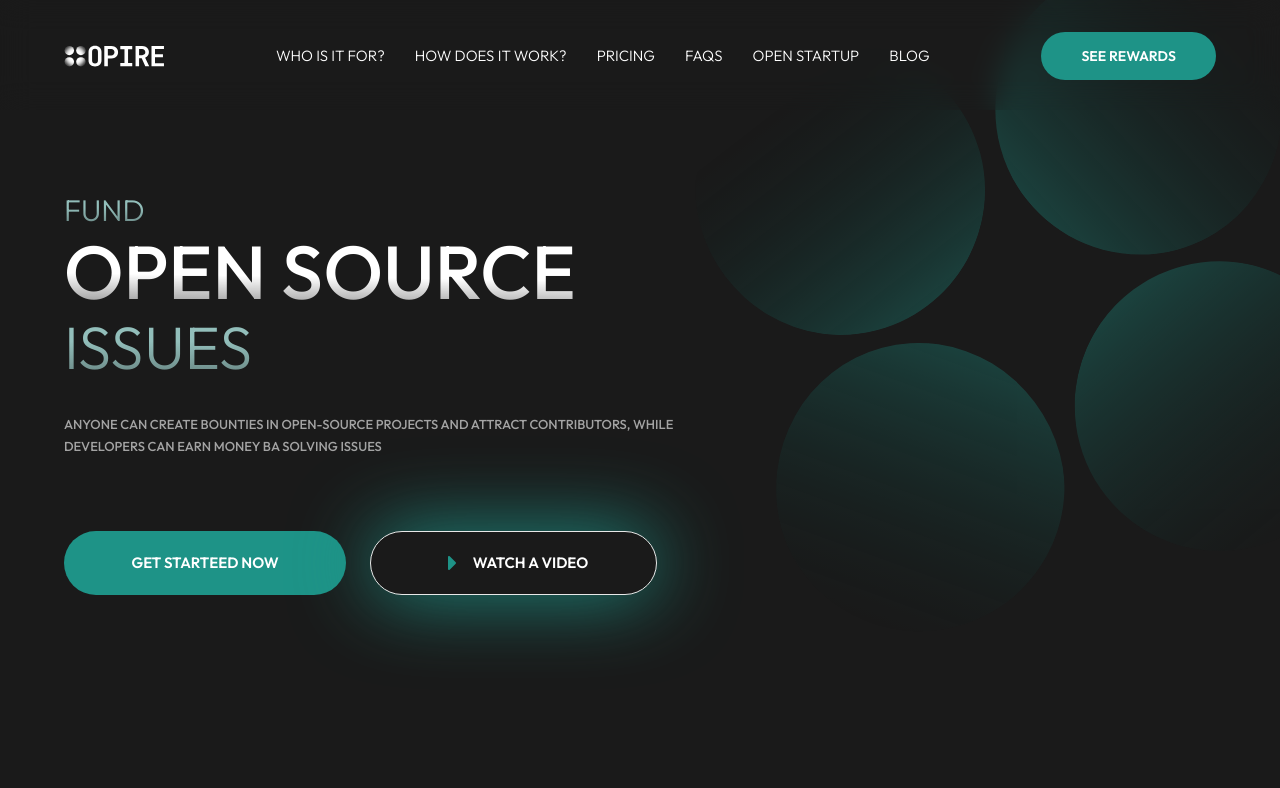
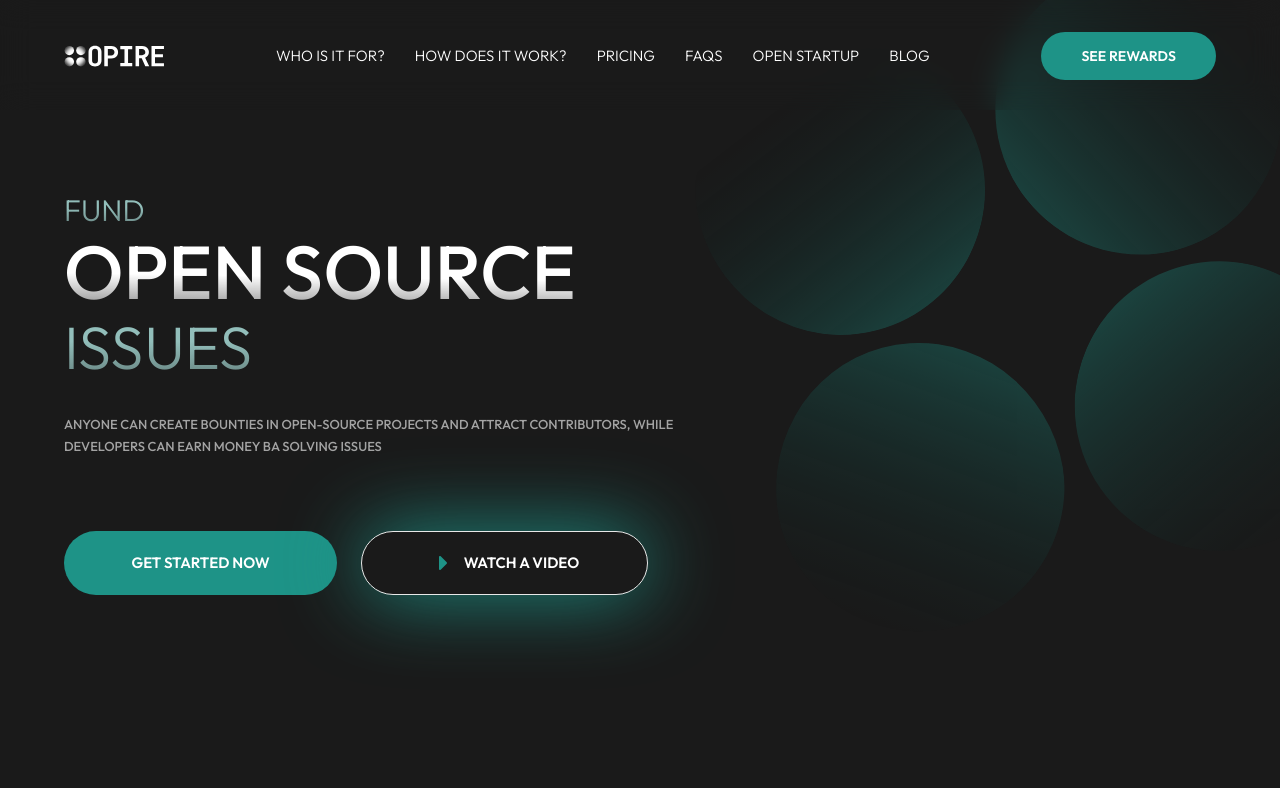
Before and after one commit to Opire/website, a Next.js app: page /home in a window 1280 px wide. Shown: the top 788 px of the page. Built offline with nearby package versions, Linux system fonts and the light colour scheme; no server answers.

Commit message:
fix: typo

```diff
--- a/src/app/(web)/home/_sections/Hero/Hero.tsx
+++ b/src/app/(web)/home/_sections/Hero/Hero.tsx
@@ -20,7 +20,7 @@ export function Hero() {
                     <p className={styles.subtitle}>Anyone can create bounties in open-source projects and attract contributors, while developers can earn money ba solving issues</p>
 
                     <div className={styles.ctas}>
-                        <OPButton size="big" href="https://app.opire.dev" target="_blank">GET STARTEED NOW</OPButton>
+                        <OPButton size="big" href="https://app.opire.dev" target="_blank">GET STARTED NOW</OPButton>
                         <OPButton variant="secondary" size="big" highlight leftSection={<IconCaretRightFilled color="var(--color-primary)" />} onClick={() => {
                             setIsVideoModalOpen(true)
                         }}>WATCH A VIDEO</OPButton>
```
